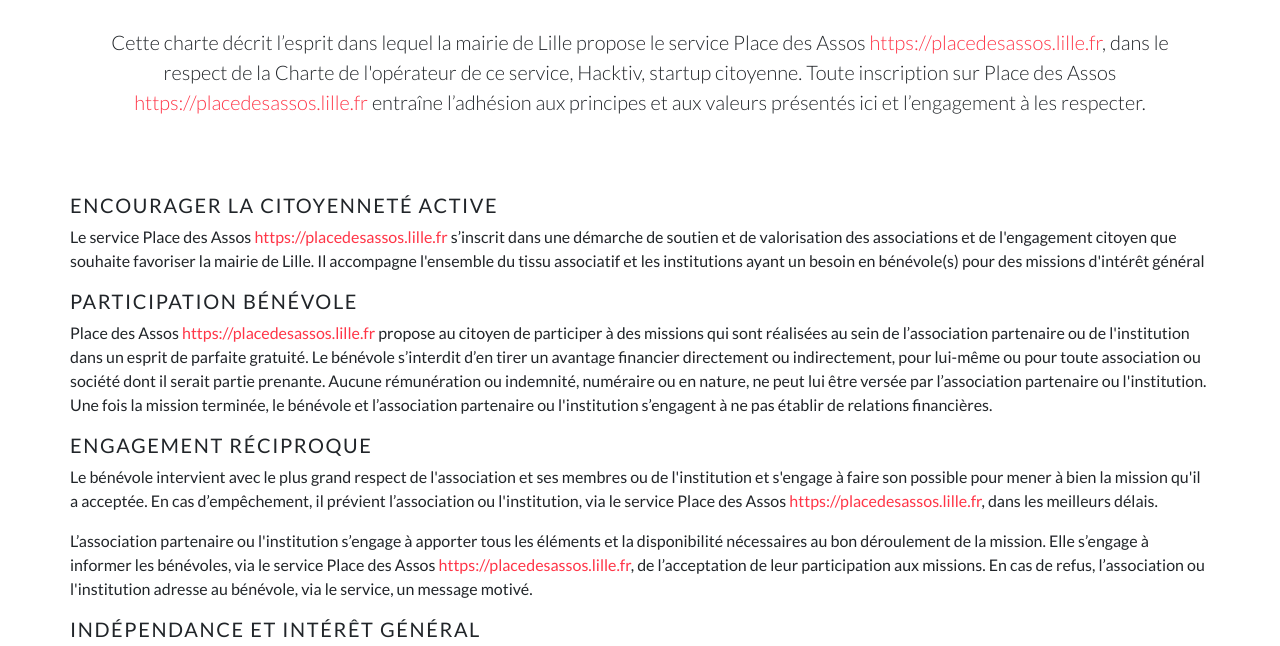
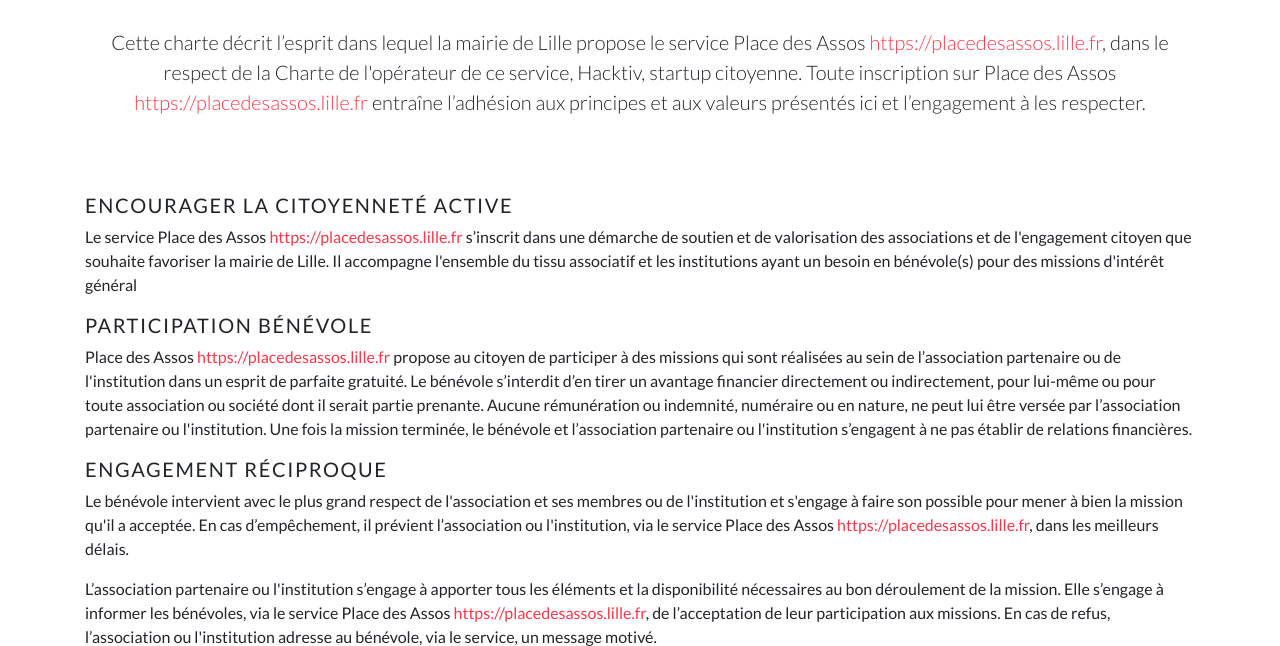
Before and after one commit to jessgrinberg/lille-homepage-bootstrap4, a plain HTML site: page simple_page/charte-ethique.html in a window 1280 px wide. Shown: the part 130-776 px from the top of the page. Drawn offline with nearby package versions, Linux system fonts and the light colour scheme.

Commit message:
fixed charte ethique col

```diff
--- a/simple_page/charte-ethique.html
+++ b/simple_page/charte-ethique.html
@@ -28,7 +28,7 @@
     <section class="simple_page">
       <div class="container">
         <div class="row">
-          <div class="col-xs-12">
+          <div class="col-sm-12">
             <h5>Encourager la citoyenneté active</h5>
             <p>Le service Place des Assos <a href="https://placedesassos.lille.fr" class="text-red">https://placedesassos.lille.fr</a> s’inscrit dans une démarche de soutien et de valorisation des associations et de l'engagement citoyen que souhaite favoriser la mairie de Lille. Il accompagne l'ensemble du tissu associatif et les institutions ayant un besoin en bénévole(s) pour des missions d'intérêt général</p>
             <h5>Participation bénévole</h5>
```
